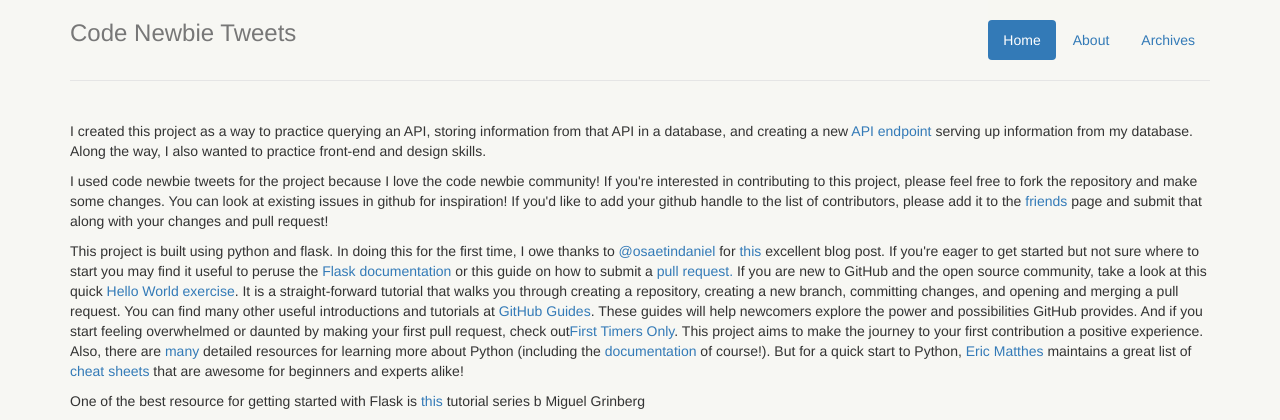
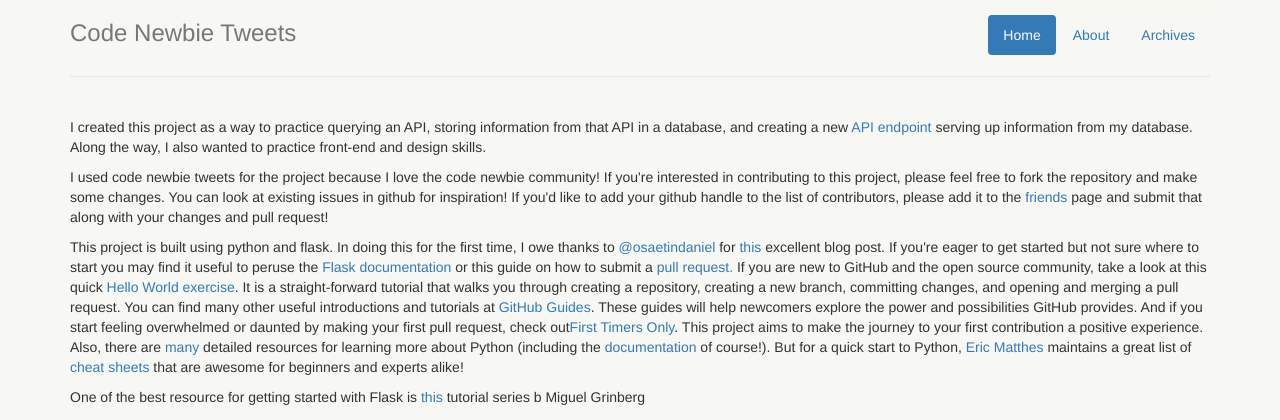
Before and after one commit to aligg/Code-Newbie-Tweets, a Flask app: page /about in a window 1280 px wide. Shown: the top 420 px of the page. Run offline with Flask 2, Linux system fonts and the light colour scheme; some libraries are stand-ins or nearby versions.

```diff
--- a/templates/base.html
+++ b/templates/base.html
@@ -10,7 +10,7 @@
 
 <style>
 /* Styling for navBar Buttons*/
-.nav{border-top:20px solid #F7F7F2;}
+.nav{border-top:15px solid #F7F7F2;}
 </style>
         </head>
         <body>
```
